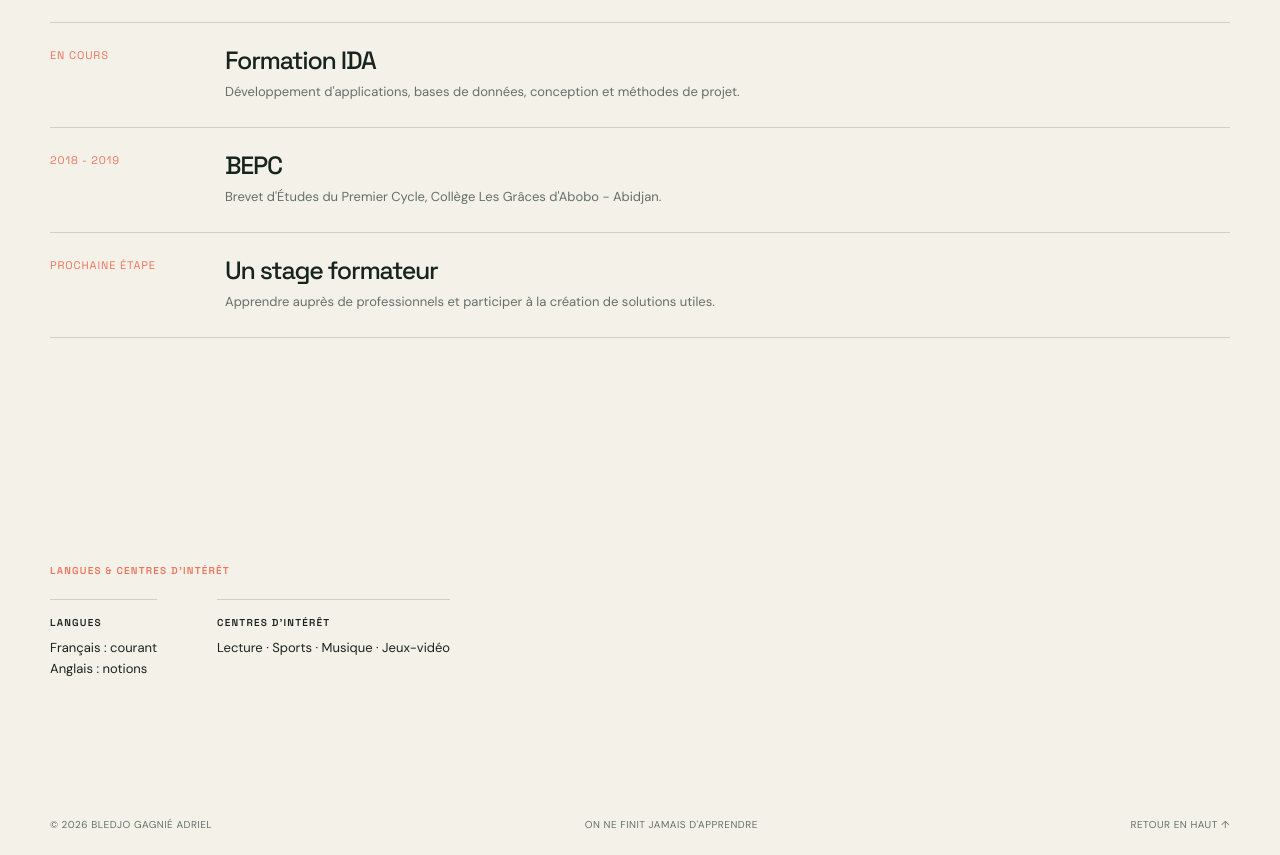
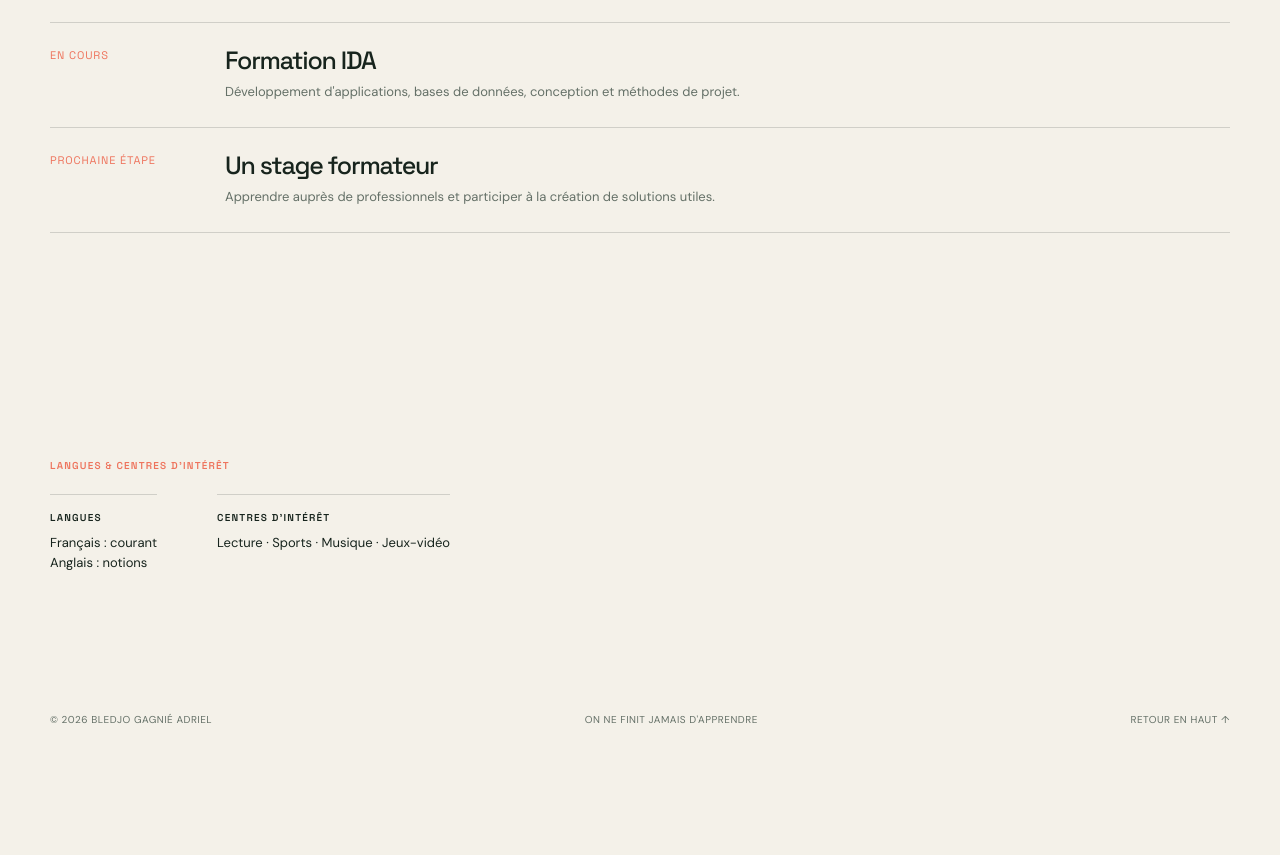
Before and after one commit to AdrielBLEDJO-cmyk/Mon_Portfolio, a plain HTML site: page profil.html in a window 1280 px wide. Shown: the part 1408-2263 px from the top of the page. After the commit the page ends 2158 px from the top, so only its background shows below. Drawn offline with Linux system fonts and the light colour scheme.

Commit message:
Suppression de la branche BEPC de la timeline dans profil.html.

```diff
--- a/profil.html
+++ b/profil.html
@@ -67,12 +67,6 @@
                         <p>Développement d'applications, bases de données, conception et méthodes de projet.</p>
                     </div>
                 </div>
-                <div class="timeline-item"><span>2018 - 2019</span>
-                    <div>
-                        <h2>BEPC</h2>
-                        <p>Brevet d'Études du Premier Cycle, Collège Les Grâces d'Abobo - Abidjan.</p>
-                    </div>
-                </div>
                 <div class="timeline-item"><span>Prochaine étape</span>
                     <div>
                         <h2>Un stage formateur</h2>
```
